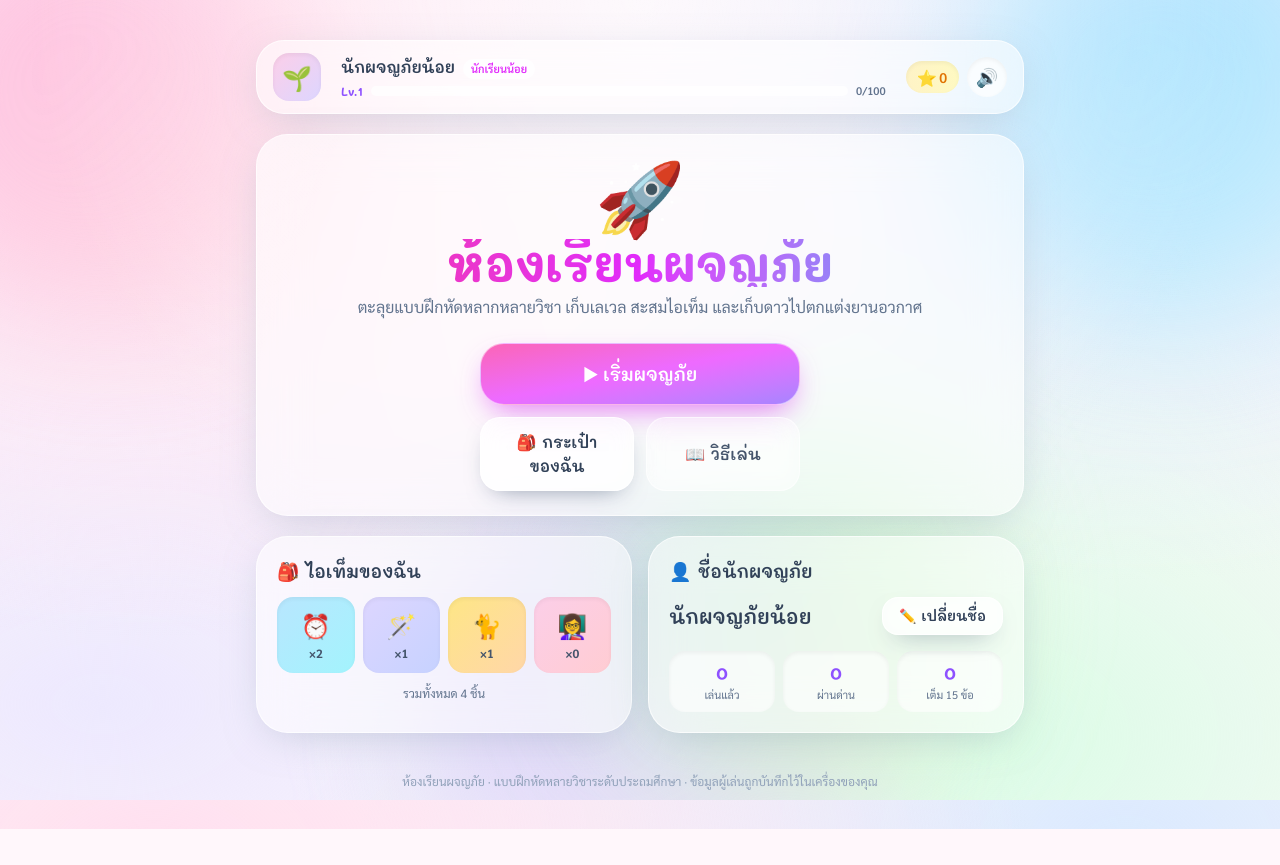
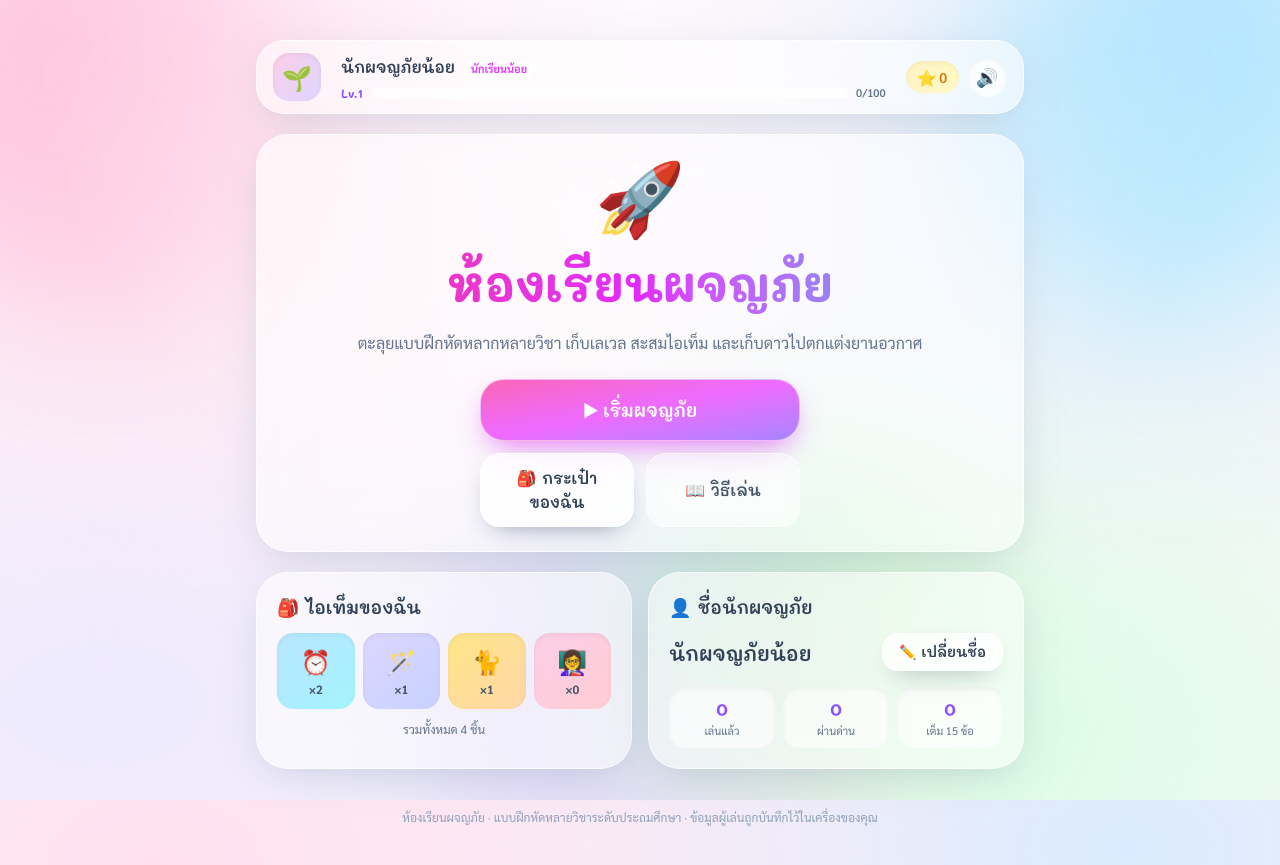
Before and after one commit to tarntanate/Thai-Learning-Game, a React (Vite) app: page / in a window 1280 px wide. Before the commit the page ends 829 px from the top, so only its background shows below. Built offline with nearby package versions, Linux system fonts and the light colour scheme.

Commit message:
feat: enhance Thai text rendering with 'thai-text-safe' utility [GPT5.6-Sol]

```diff
--- a/src/components/PlayerHud.tsx
+++ b/src/components/PlayerHud.tsx
@@ -23,7 +23,7 @@ export function PlayerHud({ profile, className }: PlayerHudProps) {
 
       <div className="min-w-[9rem] flex-1">
         <div className="flex items-baseline gap-2">
-          <span className="font-display truncate font-semibold text-slate-700">{profile.name}</span>
+          <span className="thai-text-safe font-display truncate font-semibold text-slate-700">{profile.name}</span>
           <span className="rounded-full bg-white/70 px-2 py-0.5 text-[11px] font-semibold text-fuchsia-500">
             {rank.title}
           </span>
--- a/src/components/screens/BagScreen.tsx
+++ b/src/components/screens/BagScreen.tsx
@@ -23,7 +23,7 @@ export function BagScreen({ profile, onBack, onReset }: BagScreenProps) {
     <div className="mx-auto flex w-full max-w-3xl flex-col gap-4">
       <GlassCard className="text-center">
         <div className="text-5xl">{rank.emoji}</div>
-        <h1 className="text-gradient mt-1 text-3xl font-bold">กระเป๋าของ {profile.name}</h1>
+        <h1 className="thai-text-safe text-gradient mt-1 text-3xl font-bold">กระเป๋าของ {profile.name}</h1>
         <p className="mt-1 text-sm text-slate-500">
           {rank.title} · Lv.{profile.level} · {profile.xp}/{need} XP
         </p>
--- a/src/components/screens/DifficultyScreen.tsx
+++ b/src/components/screens/DifficultyScreen.tsx
@@ -18,7 +18,7 @@ export function DifficultyScreen({ grade, subject, onSelect, onBack }: Difficult
   return (
     <div className="mx-auto flex w-full max-w-3xl flex-col gap-5">
       <GlassCard className="text-center">
-        <h1 className="text-gradient text-3xl font-bold">เลือกโหมดความยาก</h1>
+        <h1 className="thai-text-safe text-gradient text-3xl font-bold">เลือกโหมดความยาก</h1>
         <p className="mt-2 text-sm text-slate-500">
           {subjectMeta?.emoji} {subjectMeta?.shortLabel} · {gradeMeta?.emoji} {gradeMeta?.label} · {QUESTIONS_PER_SESSION} ข้อ ·
           หัวใจ {MAX_HEARTS} ดวง
--- a/src/components/screens/GradeScreen.tsx
+++ b/src/components/screens/GradeScreen.tsx
@@ -17,7 +17,7 @@ export function GradeScreen({ subject, onSelect, onBack }: GradeScreenProps) {
   return (
     <div className="mx-auto flex w-full max-w-3xl flex-col gap-5">
       <GlassCard className="text-center">
-        <h1 className="text-gradient text-3xl font-bold">เลือกระดับชั้น</h1>
+        <h1 className="thai-text-safe text-gradient text-3xl font-bold">เลือกระดับชั้น</h1>
         <p className="mt-2 text-sm text-slate-500">
           {subjectMeta?.emoji} {subjectMeta?.label} · หนูอยู่ชั้นไหน เลือกเลย!
         </p>
--- a/src/components/screens/HomeScreen.tsx
+++ b/src/components/screens/HomeScreen.tsx
@@ -34,7 +34,7 @@ export function HomeScreen({ profile, onPlay, onOpenBag, onOpenHowTo, onRename }
           🚀
         </motion.div>
 
-        <h1 className="text-gradient text-4xl font-bold sm:text-5xl">ห้องเรียนผจญภัย</h1>
+        <h1 className="thai-text-safe text-gradient text-4xl font-bold sm:text-5xl">ห้องเรียนผจญภัย</h1>
         <p className="mt-2 text-sm text-slate-500 sm:text-base">
           ตะลุยแบบฝึกหัดหลากหลายวิชา เก็บเลเวล สะสมไอเท็ม และเก็บดาวไปตกแต่งยานอวกาศ
         </p>
@@ -102,7 +102,9 @@ export function HomeScreen({ profile, onPlay, onOpenBag, onOpenHowTo, onRename }
             </div>
           ) : (
             <div className="flex items-center justify-between gap-3">
-              <span className="font-display truncate text-xl font-semibold text-slate-700">{profile.name}</span>
+              <span className="thai-text-safe font-display truncate text-xl font-semibold text-slate-700">
+                {profile.name}
+              </span>
               <GlassButton
                 variant="secondary"
                 size="sm"
--- a/src/components/screens/HowToScreen.tsx
+++ b/src/components/screens/HowToScreen.tsx
@@ -11,7 +11,7 @@ export function HowToScreen({ onBack }: HowToScreenProps) {
     <div className="mx-auto flex w-full max-w-2xl flex-col gap-4">
       <GlassCard className="text-center">
         <div className="text-5xl">📖</div>
-        <h1 className="text-gradient mt-1 text-3xl font-bold">วิธีเล่น</h1>
+        <h1 className="thai-text-safe text-gradient mt-1 text-3xl font-bold">วิธีเล่น</h1>
       </GlassCard>
 
       <GlassCard delay={0.05}>
--- a/src/components/screens/ResultScreen.tsx
+++ b/src/components/screens/ResultScreen.tsx
@@ -45,7 +45,7 @@ export function ResultScreen({ result, reward, onPlayAgain, onHome }: ResultScre
           {result.cleared ? (perfect ? '🏆' : '🎊') : '💔'}
         </motion.div>
 
-        <h1 className="text-gradient mt-2 text-3xl font-bold">
+        <h1 className="thai-text-safe text-gradient mt-2 text-3xl font-bold">
           {result.cleared ? (perfect ? 'สุดยอดมาก! ตอบถูกทุกข้อ' : 'เล่นจบแล้ว เก่งมาก!') : 'หัวใจหมดแล้ว...'}
         </h1>
         <p className="mt-2 text-sm text-slate-500">
--- a/src/components/screens/SubjectScreen.tsx
+++ b/src/components/screens/SubjectScreen.tsx
@@ -14,7 +14,7 @@ export function SubjectScreen({ onSelect, onBack }: SubjectScreenProps) {
   return (
     <div className="mx-auto flex w-full max-w-3xl flex-col gap-5">
       <GlassCard className="text-center">
-        <h1 className="text-gradient text-3xl font-bold">เลือกวิชา</h1>
+        <h1 className="thai-text-safe text-gradient text-3xl font-bold">เลือกวิชา</h1>
         <p className="mt-2 text-sm text-slate-500">วันนี้อยากออกผจญภัยในวิชาไหนดี?</p>
       </GlassCard>
 
--- a/src/index.css
+++ b/src/index.css
@@ -155,6 +155,16 @@
   }
 }
 
+/*
+ * Mali's Thai combining marks can extend beyond Tailwind's default line box,
+ * especially at display sizes or inside `truncate` (overflow: hidden).
+ */
+@utility thai-text-safe {
+  --tw-leading: 1.5;
+  line-height: 1.5;
+  padding-block: 0.15em 0.1em;
+}
+
 @media (prefers-reduced-motion: reduce) {
   *,
   *::before,
```
